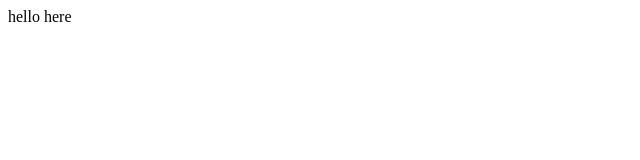
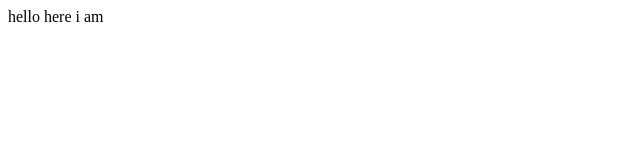
Before and after one commit to saniya-khurana/codeClauseInternship_web, a plain HTML site: page index.html in a window 1280 px wide. Shown: the full height of the page, 0-640 px from the left. Drawn offline with Linux system fonts and the light colour scheme.

Commit message:
add some more changes

```diff
--- a/index.html
+++ b/index.html
@@ -6,6 +6,6 @@
     <title>Document</title>
 </head>
 <body>
-    hello here
+    hello here i am
 </body>
 </html>
```
